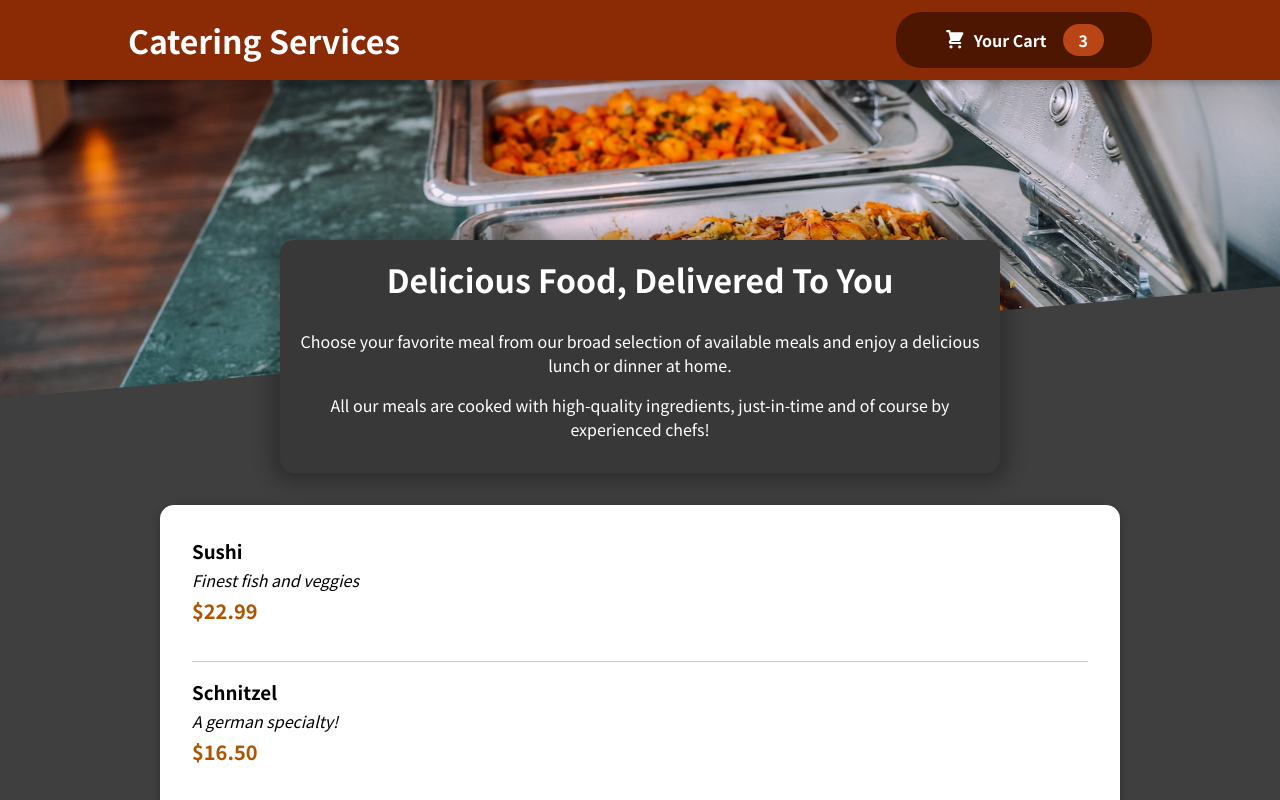
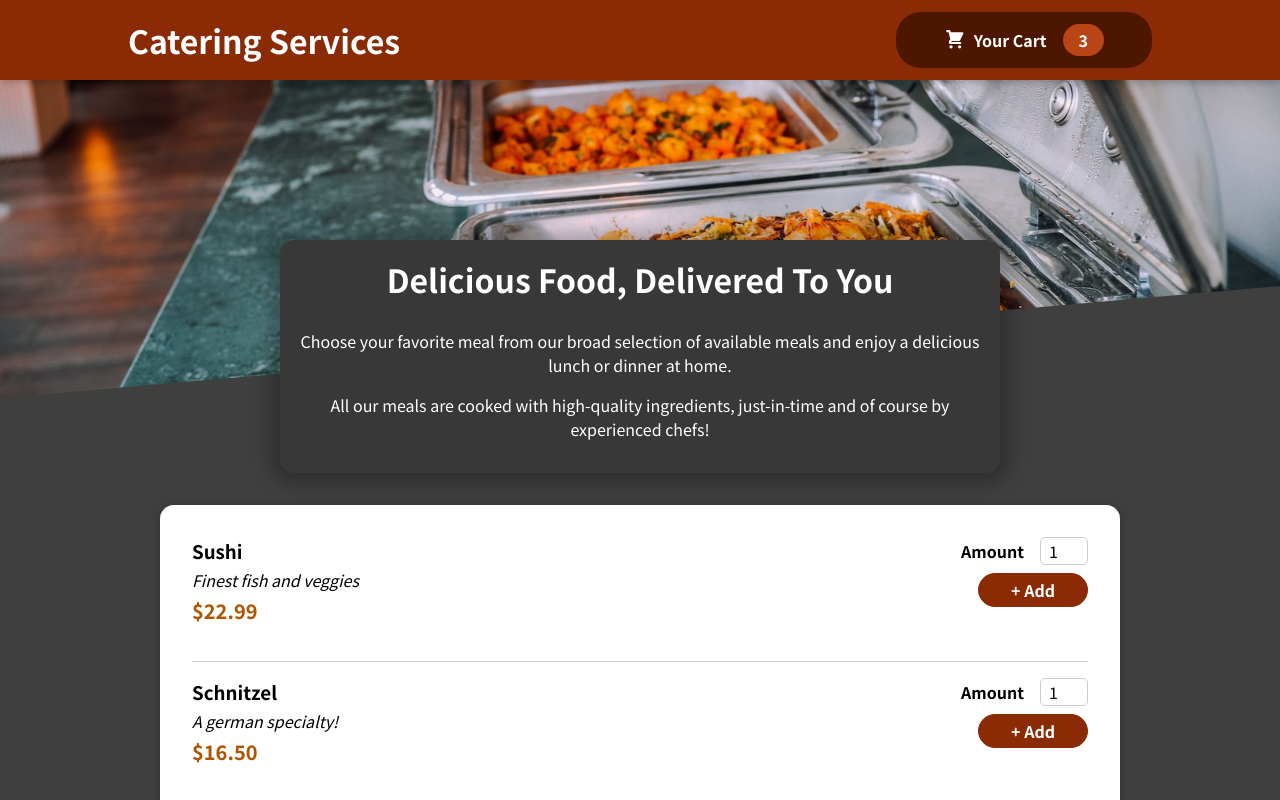
Before and after one commit to tonybejjani/REACT-food-order-app, a React (Create React App) app: page / in a window 1280 px wide. Shown: the top 800 px of the page. Built offline with nearby package versions, Linux system fonts and the light colour scheme.

Commit message:
Develop component Form in MealItem.js: 	-Add Meal button 	-Add Input highly configurable Component in UI and apply to form

```diff
--- a/src/components/Meals/MealItemForm.js
+++ b/src/components/Meals/MealItemForm.js
@@ -2,7 +2,25 @@
 
 import { React } from 'react';
 
+import Input from '../UI/Input';
 import classes from './MealItemForm.module.css';
-const MealItemForm = (props) => {};
+const MealItemForm = (props) => {
+  return (
+    <form className={classes.form}>
+      <Input
+        label="Amount"
+        input={{
+          id: 'amount',
+          type: 'number',
+          min: '1',
+          max: '5',
+          step: '1',
+          defaultValue: '1',
+        }}
+      />
+      <button>+ Add</button>
+    </form>
+  );
+};
 
 export default MealItemForm;
--- /dev/null
+++ b/src/components/UI/Input.js
@@ -0,0 +1,15 @@
+/** @format */
+
+import { React } from 'react';
+
+import classes from './Input.module.css';
+const Input = (props) => {
+  return (
+    <div className={classes.input}>
+      <label htmlFor={props.input.id}>{props.label}</label>
+      <input {...props.input}></input>
+    </div>
+  );
+};
+
+export default Input;
--- /dev/null
+++ b/src/components/UI/Input.module.css
@@ -0,0 +1,18 @@
+.input {
+  display: flex;
+  align-items: center;
+  margin-bottom: 0.5rem;
+}
+
+.input label {
+  font-weight: bold;
+  margin-right: 1rem;
+}
+
+.input input {
+  width: 3rem;
+  border-radius: 5px;
+  border: 1px solid #ccc;
+  font: inherit;
+  padding-left: 0.5rem;
+}
```
